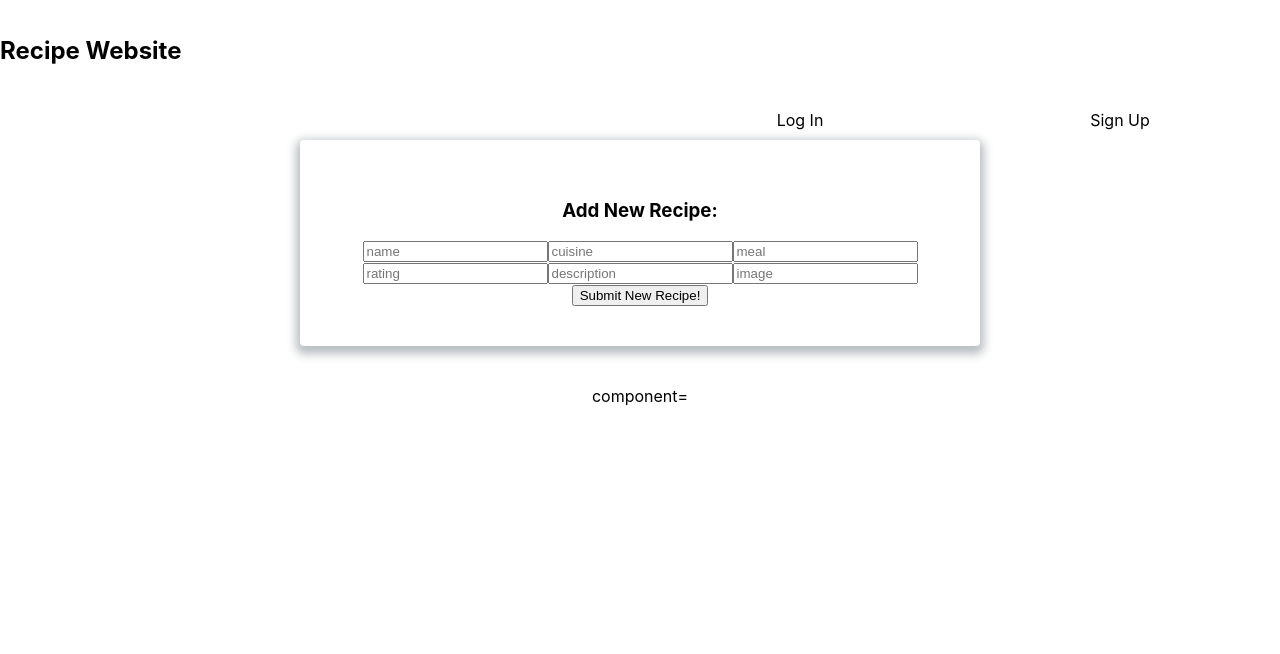
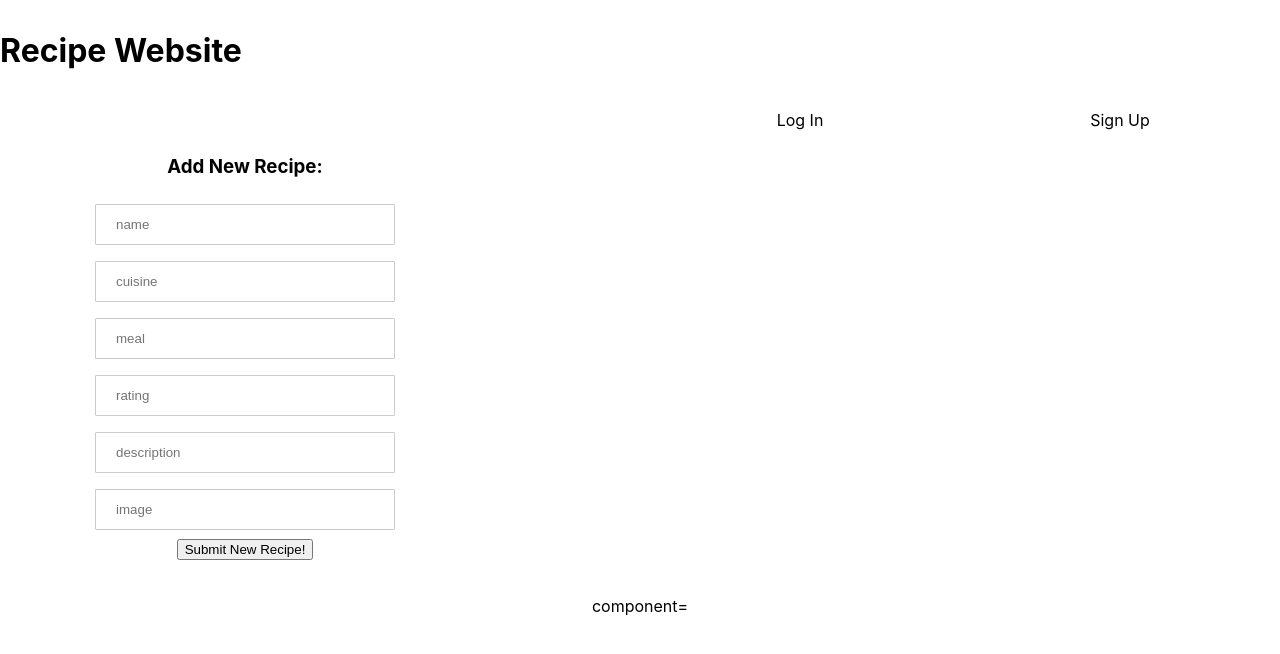
Before and after one commit to ccash12/phase-5-project, a React (Create React App) app in the folder client/: page /recipes/mine in a window 1280 px wide. Shown: the top 654 px of the page. Built offline with nearby package versions, Linux system fonts and the light colour scheme; no server answers.

Commit message:
added recipie details

```diff
--- a/client/src/App.css
+++ b/client/src/App.css
@@ -62,10 +62,38 @@ a:hover{
 }
 
 .NewRecipeForm{
-  padding: 40px;
-  max-width: 600px;
-  margin: 40px auto;
-  border-radius: 4px;
-  box-shadow: 0 4px 10px 4px rgba(19, 35, 47, 0.3);
+  padding: 20px;
+  margin: 1rem 0;
+  margin-left: 25px;
+  margin-right: 75px;
+  width: 400px;
+  border-radius: 25px;
 
 }
+.recipe-card{
+  padding: 15px;
+  background-color: #ffffff;
+  font-family: Arial, Helvetica, sans-serif;
+  font-size: 12px;
+  border-radius: 10px;
+}
+
+.recipe-list {
+  display: grid;
+  grid-template-columns: 1fr 1fr 1fr 1fr;
+  grid-gap: 1rem;
+  padding: 5px;
+  margin: 10px;
+  border-width: .5em;
+  text-align: center;
+}
+
+input[type=text], select {
+  width: 75%;
+  padding: 12px 20px;
+  margin: 8px 0;
+  display: inline-block;
+  border: 1px solid #ccc;
+  border-radius: 1px;
+  box-sizing: border-box;
+}
--- a/client/src/App.js
+++ b/client/src/App.js
@@ -10,6 +10,7 @@ import Home from './components/Home'
 import Signup from './components/Signup'
 import NewRecipeForm from "./components/NewRecipeForm";
 import MyRecipes from "./components/MyRecipes"
+import RecipeDetails from "./components/RecipeDetails"
 
 function App() {
   const [user,setUser] = useState(null)
--- a/client/src/components/NavBar.js
+++ b/client/src/components/NavBar.js
@@ -18,7 +18,7 @@ function NavBar( {user, setUser} ) {
         <header>
             <div className="NavBarContainer">
                 <Link to="/">
-                    <h2 className="Title">Recipe Website</h2>
+                    <h1 className="Title">Recipe Website</h1>
                 </Link>
             </div>
             <div>
--- a/client/src/components/RecipeCard.js
+++ b/client/src/components/RecipeCard.js
@@ -9,10 +9,10 @@ function RecipeCard({recipe}) {
         <div className="recipe-card">
             <img className="cardImg" src={image} alt="image"/>
             <h3>{name}</h3>
-            <h4>{cuisine}</h4>
-            <h4>{meal}</h4>
-            <h4>{rating}</h4>
-            <h4>{description}</h4>
+            <h4>Cuisine:{cuisine}</h4>
+            <h4>Meal:{meal}</h4>
+            <h4>Rating:{rating}</h4>
+            <h4>Description:{description}</h4>
             <button>Add to My Recipes</button>
         </div>
     )
--- /dev/null
+++ b/client/src/components/RecipeDetails.js
@@ -0,0 +1,41 @@
+import React, {useEffect,useState} from 'react';
+import { useParams, useHistory, Link } from 'react-router-dom';
+
+function RecipeDetails(){
+    const [recipe,setRecipe] = useState({});
+    const [isLoaded, setIsLoaded] = useState(false)
+
+    const id = useParams().id
+    let history = useHistory();
+
+    useEffect(() => {
+        fetch(`http://localhost:3000/recipes/${id}`)
+        .then(resp => resp.json())
+        .then((recipe) => {
+            setRecipe(recipe);
+            setIsLoaded(true);
+        })
+    },[id]);
+
+    if(!isLoaded) return <h1>Loading...</h1>
+
+    const {name, cuisine, meal, rating, description, image} = recipe;
+
+    return(
+        <div className="petDetails">
+            <img src={image} alt={name} />
+            <h1>{`${name}`}</h1>
+            <ul>
+                <li>{cuisine}</li>
+                <li>{meal}</li>
+                <li>{rating}</li>
+                <li>{description}</li>
+            </ul>
+
+        </div>
+
+    )}
+
+
+
+export default RecipeDetails;
--- a/client/src/components/RecipeList.js
+++ b/client/src/components/RecipeList.js
@@ -10,7 +10,7 @@ function RecipeList({displayRecipes}) {
         )
 
     return(
-        <div>
+        <div clasName="recipe-list">
             {displayRecipeArray}
         </div>
     )
```
Also changed, not shown: 1 other file (tests, documents, lock files or other folders).
